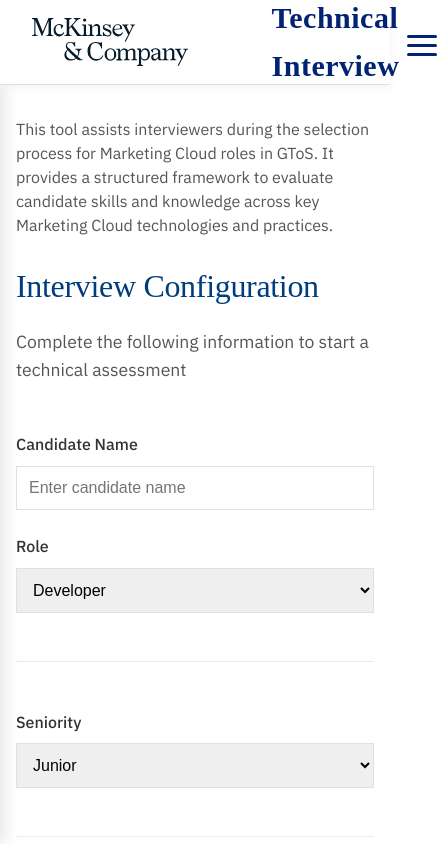
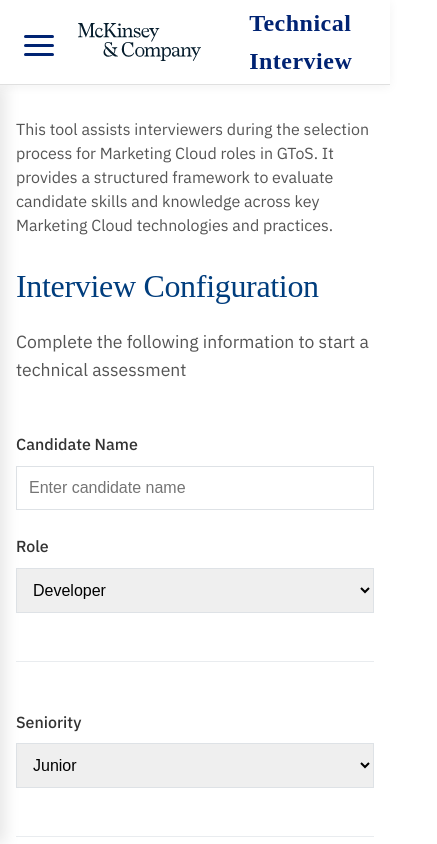
Before and after one commit to crisbenamck/landingSurveyTest, a React (Vite) app: page / in a window 390 px wide. Shown: the top 844 px of the page, 437 px wide, since content can reach past the window. Built offline with nearby package versions, Linux system fonts and the light colour scheme.

Commit message:
Refactor HeaderContent layout and Logo positioning for improved spacing and responsiveness

```diff
--- a/src/components/Layout.tsx
+++ b/src/components/Layout.tsx
@@ -26,12 +26,13 @@
   margin: 0 auto;
   display: flex;
   align-items: center;
-  justify-content: space-between;
   padding: 0;
   height: 84px;
+  justify-content: flex-start;
+  gap: 2rem; /* Incrementado el espacio entre elementos */
 
   @media (max-width: 768px) {
-    padding-right: 1rem;
+    padding: 0 1rem;
   }
 `;
 
@@ -39,11 +40,11 @@
   display: flex;
   align-items: center;
   gap: 1.25rem;
-  padding-left: 2rem;
+  padding-left: 0;
 `;
 
 const LogoImg = styled.img`
-  height: 48px;
+  height: 38px; /* Reducido en un 20% desde 48px */
   width: auto;
 `;
 
@@ -53,7 +54,11 @@
   font-size: 1.875rem; /* Aumentado en un 50% de 1.25rem a 1.875rem */
   letter-spacing: 0.5px;
   font-family: 'Bower', 'Times New Roman', Times, serif;
-  margin-left: 4rem;
+  margin-left: 1rem;
+
+  @media (max-width: 768px) {
+    font-size: 1.5rem;
+  }
 `;
 
 const HamburgerButton = styled.button`
@@ -68,6 +73,7 @@
     width: 30px;
     height: 30px;
     position: relative;
+    order: -1; /* Asegura que el botón hamburguesa aparezca primero en móvil */
   }
 
   &:focus {
@@ -276,11 +282,6 @@
     <LayoutContainer>
       <Header>
         <HeaderContent>
-          <Logo>
-            <LogoImg src={mcKinseyLogo} alt="McKinsey Logo" />
-            <LogoText>Technical Interview</LogoText>
-          </Logo>
-
           <HamburgerButton onClick={toggleMenu}>
             <HamburgerIcon $isOpen={isMenuOpen}>
               <span></span>
@@ -288,6 +289,12 @@
               <span></span>
             </HamburgerIcon>
           </HamburgerButton>
+
+          <Logo>
+            <LogoImg src={mcKinseyLogo} alt="McKinsey Logo" />
+          </Logo>
+
+          <LogoText>Technical Interview</LogoText>
         </HeaderContent>
         <MobileMenuOverlay $isOpen={isMenuOpen} onClick={toggleMenu} />
       </Header>
```
